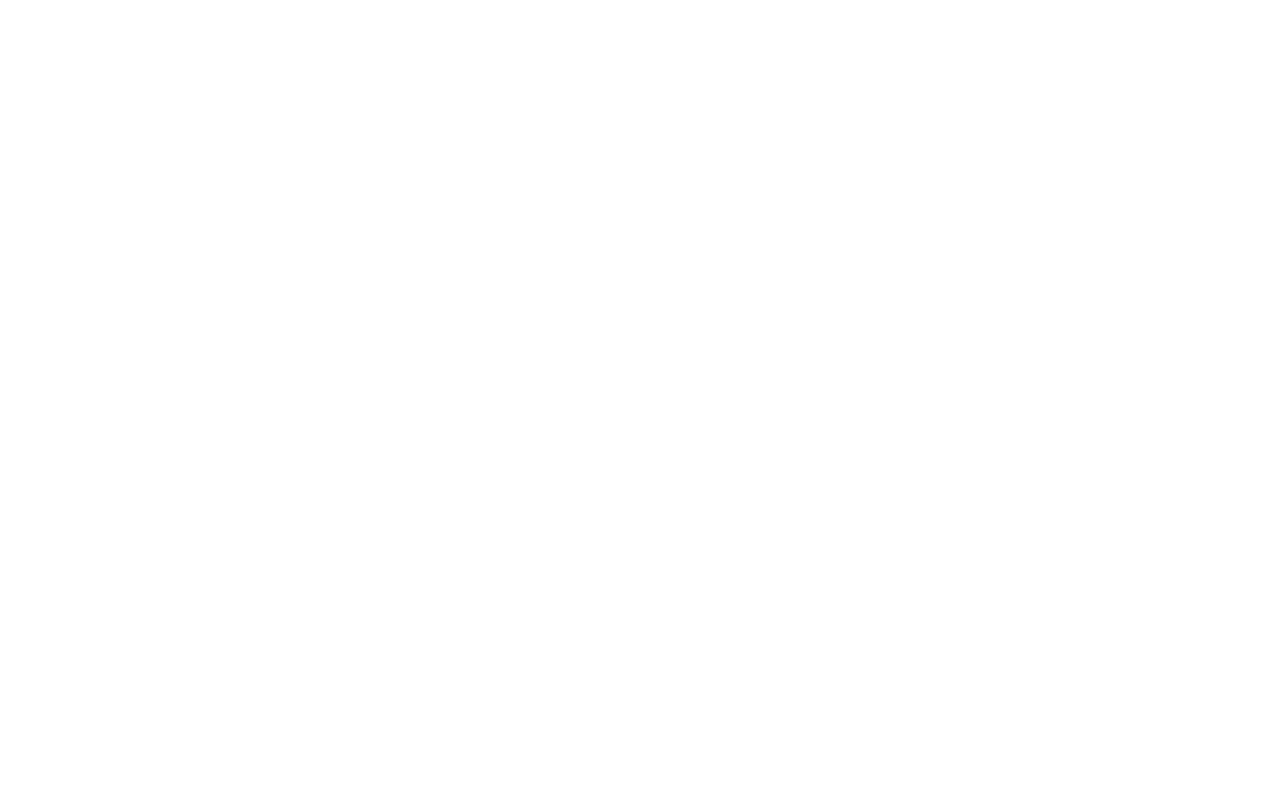
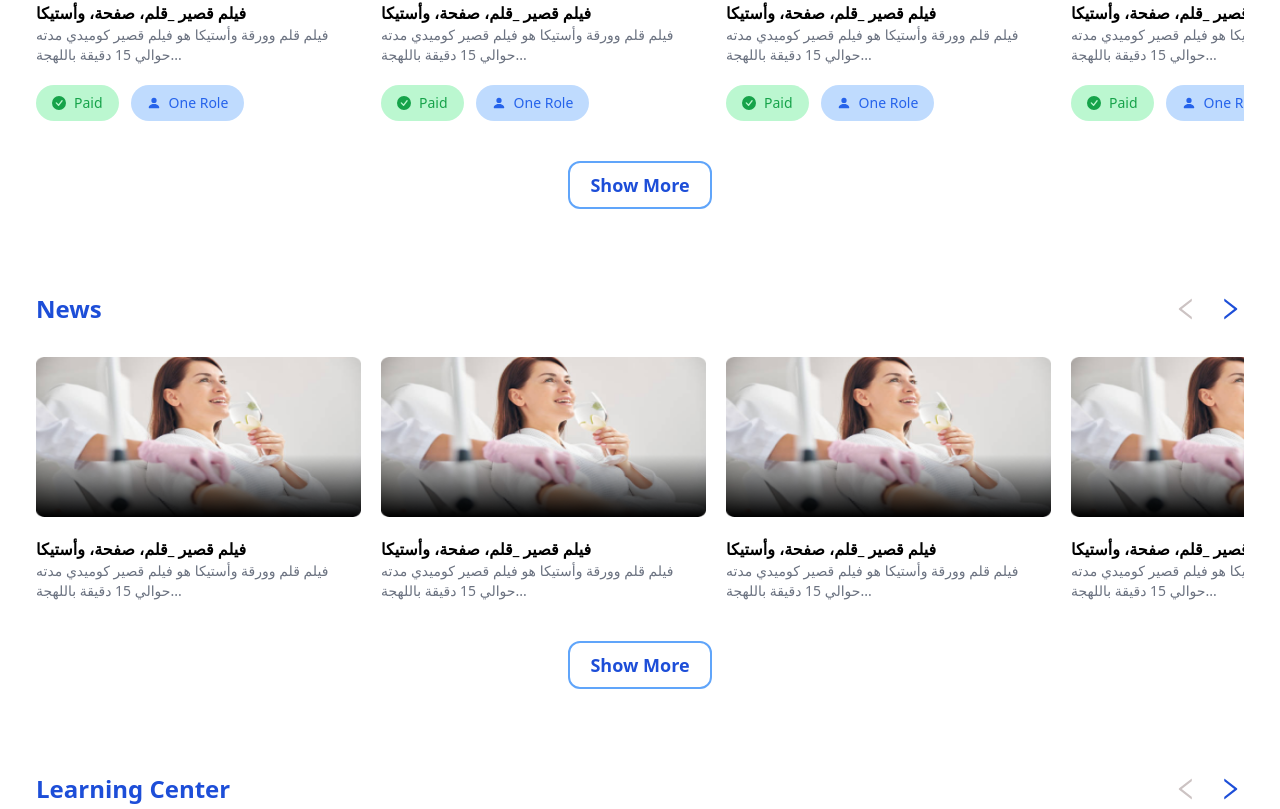
Before and after one commit to MahmoudZaqoutt/casting-arabia, a Next.js app: page / in a window 1280 px wide. Shown: the part 891-1700 px from the top of the page. Before the commit the page ends 800 px from the top, so only its background shows below. Built offline with nearby package versions, Linux system fonts and the light colour scheme.

Commit message:
tset  pages

```diff
--- a/src/components/SlidesOfSections/SlidesOfSections.tsx
+++ b/src/components/SlidesOfSections/SlidesOfSections.tsx
@@ -1,197 +1,197 @@
-// import React from "react";
-// import { Navigation } from "swiper/modules";
-// import Card from "../Shared/Card/Card";
-// import { Swiper, SwiperSlide } from "swiper/react";
-// import Container from "../Shared/Container/Container";
-// import { useState } from "react";
-// import { AiOutlineLeft, AiOutlineRight } from "react-icons/ai";
-// import Link from "next/link";
-// import { IPropsSlide } from "@/interfaces/props/IPropsSlide";
-// import SimpleDialogDemo from "../SimpleDialogDemo/SimpleDialogDemo";
+import React from "react";
+import { Navigation } from "swiper/modules";
+import Card from "../Shared/Card/Card";
+import { Swiper, SwiperSlide } from "swiper/react";
+import Container from "../Shared/Container/Container";
+import { useState } from "react";
+import { AiOutlineLeft, AiOutlineRight } from "react-icons/ai";
+import Link from "next/link";
+import { IPropsSlide } from "@/interfaces/props/IPropsSlide";
+import SimpleDialogDemo from "../SimpleDialogDemo/SimpleDialogDemo";
 
-// const SlidesOfSections = (props: IPropsSlide) => {
-//   const [isBeginning, setIsBeginning] = useState(true);
-//   const [isEnd, setIsEnd] = useState(false);
+const SlidesOfSections = (props: IPropsSlide) => {
+  const [isBeginning, setIsBeginning] = useState(true);
+  const [isEnd, setIsEnd] = useState(false);
 
-//   const handleChange = (swiper: any) => {
-//     setIsBeginning(swiper.isBeginning);
-//     setIsEnd(swiper.isEnd);
-//   };
-//   return (
-//     <Container>
-//       <div className="bg-white p-5 mt-5 rounded-3xl" id={props.id}>
-//         <div className="flex justify-between  items-center mt-[24px] mb-[24px]">
-//           <p className="text-2xl font-semibold text-blue-700">{props.title}</p>
+  const handleChange = (swiper: any) => {
+    setIsBeginning(swiper.isBeginning);
+    setIsEnd(swiper.isEnd);
+  };
+  return (
+    <Container>
+      <div className="bg-white p-5 mt-5 rounded-3xl" id={props.id}>
+        <div className="flex justify-between  items-center mt-[24px] mb-[24px]">
+          <p className="text-2xl font-semibold text-blue-700">{props.title}</p>
 
-//           <div className="flex items-center gap-4">
-//             {isBeginning ? (
-//               <button
-//                 title="'"
-//                 className={`prev${props.id} hidden md:block text-[#ccc3c3] cursor-not-allowed `}
-//               >
-//                 <AiOutlineLeft className="w-7 h-7" />
-//               </button>
-//             ) : (
-//               <button
-//                 title="s"
-//                 className={`next${props.id} hidden md:block text-blue-700`}
-//               >
-//                 <AiOutlineLeft className="w-7 h-7" />
-//               </button>
-//             )}
+          <div className="flex items-center gap-4">
+            {isBeginning ? (
+              <button
+                title="'"
+                className={`prev${props.id} hidden md:block text-[#ccc3c3] cursor-not-allowed `}
+              >
+                <AiOutlineLeft className="w-7 h-7" />
+              </button>
+            ) : (
+              <button
+                title="s"
+                className={`next${props.id} hidden md:block text-blue-700`}
+              >
+                <AiOutlineLeft className="w-7 h-7" />
+              </button>
+            )}
 
-//             {isEnd ? (
-//               <button
-//                 title="s"
-//                 className={`next${props.id} hidden md:block text-[#ccc3c3] cursor-not-allowed`}
-//               >
-//                 <AiOutlineRight className="w-7 h-7" />
-//               </button>
-//             ) : (
-//               <button
-//                 title="s"
-//                 className={`next${props.id} hidden md:block text-blue-700`}
-//               >
-//                 {" "}
-//                 <AiOutlineRight className="w-7 h-7" />
-//               </button>
-//             )}
-//           </div>
-//         </div>
-//         <Swiper
-//           onSlideChange={handleChange}
-//           scrollbar={{ draggable: true }}
-//           navigation={{
-//             nextEl: `.next${props.id}`,
-//             prevEl: `.prev${props.id}`,
-//             enabled: true,
-//           }}
-//           modules={[Navigation]}
-//           slidesPerView={4}
-//           slidesPerGroup={1}
-//           spaceBetween={30}
-//           breakpoints={{
-//             100: {
-//               slidesPerView: 1,
-//               slidesPerGroup: 1,
-//             },
-//             430: {
-//               slidesPerView: 2,
-//               slidesPerGroup: 1,
-//               spaceBetween: 20,
-//             },
-//             537: {
-//               slidesPerView: 2,
-//               slidesPerGroup: 1,
-//               spaceBetween: 20,
-//             },
-//             760: {
-//               slidesPerView: 2,
-//               slidesPerGroup: 1,
-//               spaceBetween: 20,
-//             },
-//             850: {
-//               slidesPerView: 3,
-//               slidesPerGroup: 1,
-//               spaceBetween: 10,
-//             },
-//             1250: {
-//               slidesPerView: 4,
-//               slidesPerGroup: 1,
-//               spaceBetween: 20,
-//             },
-//           }}
-//         >
-//           <SwiperSlide className="!w-[20.313rem] ">
-//             <Card
-//               className="w-[20.313rem]  max-h-[20.875rem] md:hover:scale-105 my-2 ease-in-out duration-150 "
-//               Icon={props.Icon}
-//               paid={props.paid}
-//               title="فيلم قصير _قلم، صفحة، وأستيكا"
-//               subTitle="فيلم قلم وورقة وأستيكا هو فيلم قصير كوميدي مدته حوالي 15 دقيقة باللهجة..."
-//             />
-//           </SwiperSlide>
-//           <SwiperSlide className="!w-[20.313rem] ">
-//             <Card
-//               className="w-[20.313rem]  max-h-[20.875rem] md:hover:scale-105 my-2 ease-in-out duration-150 "
-//               Icon={props.Icon}
-//               paid={props.paid}
-//               title="فيلم قصير _قلم، صفحة، وأستيكا"
-//               subTitle="فيلم قلم وورقة وأستيكا هو فيلم قصير كوميدي مدته حوالي 15 دقيقة باللهجة..."
-//             />
-//           </SwiperSlide>
-//           <SwiperSlide className="!w-[20.313rem] ">
-//             <Card
-//               className="w-[20.313rem]  max-h-[20.875rem] md:hover:scale-105 my-2 ease-in-out duration-150 "
-//               Icon={props.Icon}
-//               paid={props.paid}
-//               title="فيلم قصير _قلم، صفحة، وأستيكا"
-//               subTitle="فيلم قلم وورقة وأستيكا هو فيلم قصير كوميدي مدته حوالي 15 دقيقة باللهجة..."
-//             />
-//           </SwiperSlide>
-//           <SwiperSlide className="!w-[20.313rem] ">
-//             <Card
-//               className="w-[20.313rem]  max-h-[20.875rem] md:hover:scale-105 my-2 ease-in-out duration-150 "
-//               Icon={props.Icon}
-//               paid={props.paid}
-//               title="فيلم قصير _قلم، صفحة، وأستيكا"
-//               subTitle="فيلم قلم وورقة وأستيكا هو فيلم قصير كوميدي مدته حوالي 15 دقيقة باللهجة..."
-//             />
-//           </SwiperSlide>
-//           <SwiperSlide className="!w-[20.313rem] ">
-//             <Card
-//               className="w-[20.313rem]  max-h-[20.875rem] md:hover:scale-105 my-2 ease-in-out duration-150 "
-//               Icon={props.Icon}
-//               paid={props.paid}
-//               title="فيلم قصير _قلم، صفحة، وأستيكا"
-//               subTitle="فيلم قلم وورقة وأستيكا هو فيلم قصير كوميدي مدته حوالي 15 دقيقة باللهجة..."
-//             />
-//           </SwiperSlide>
-//           <SwiperSlide className="!w-[20.313rem] ">
-//             <Card
-//               className="w-[20.313rem]  max-h-[20.875rem] md:hover:scale-105 my-2 ease-in-out duration-150 "
-//               Icon={props.Icon}
-//               paid={props.paid}
-//               title="فيلم قصير _قلم، صفحة، وأستيكا"
-//               subTitle="فيلم قلم وورقة وأستيكا هو فيلم قصير كوميدي مدته حوالي 15 دقيقة باللهجة..."
-//             />
-//           </SwiperSlide>
-//           <SwiperSlide className="!w-[20.313rem] ">
-//             <Card
-//               className="w-[20.313rem]  max-h-[20.875rem] md:hover:scale-105 my-2 ease-in-out duration-150 "
-//               Icon={props.Icon}
-//               paid={props.paid}
-//               title="فيلم قصير _قلم، صفحة، وأستيكا"
-//               subTitle="فيلم قلم وورقة وأستيكا هو فيلم قصير كوميدي مدته حوالي 15 دقيقة باللهجة..."
-//             />
-//           </SwiperSlide>
-//           <SwiperSlide className="!w-[20.313rem] ">
-//             <Card
-//               className="w-[20.313rem]  max-h-[20.875rem] md:hover:scale-105 my-2 ease-in-out duration-150 "
-//               Icon={props.Icon}
-//               paid={props.paid}
-//               title="فيلم قصير _قلم، صفحة، وأستيكا"
-//               subTitle="فيلم قلم وورقة وأستيكا هو فيلم قصير كوميدي مدته حوالي 15 دقيقة باللهجة..."
-//             />
-//           </SwiperSlide>
-//         </Swiper>
-//         <div className="text-center">
-//           {props.buttonContent ? (
-//             <SimpleDialogDemo
-//               content={props.buttonContent}
-//               className="text-lg !text-center font-semibold text-blue-700 border-blue-400 border-2 px-5 py-2 inline-block rounded-xl hover:bg-blue-100 duration-150 mt-8"
-//             />
-//           ) : (
-//             <Link href={`/${props.href}`}>
-//               <p className="text-lg !text-center font-semibold text-blue-700 border-blue-400 border-2 px-5 py-2 inline-block rounded-xl hover:bg-blue-100 duration-150 mt-8">
-//                 Show More
-//               </p>
-//             </Link>
-//           )}
-//         </div>
-//       </div>
-//     </Container>
-//   );
-// };
+            {isEnd ? (
+              <button
+                title="s"
+                className={`next${props.id} hidden md:block text-[#ccc3c3] cursor-not-allowed`}
+              >
+                <AiOutlineRight className="w-7 h-7" />
+              </button>
+            ) : (
+              <button
+                title="s"
+                className={`next${props.id} hidden md:block text-blue-700`}
+              >
+                {" "}
+                <AiOutlineRight className="w-7 h-7" />
+              </button>
+            )}
+          </div>
+        </div>
+        <Swiper
+          onSlideChange={handleChange}
+          scrollbar={{ draggable: true }}
+          navigation={{
+            nextEl: `.next${props.id}`,
+            prevEl: `.prev${props.id}`,
+            enabled: true,
+          }}
+          modules={[Navigation]}
+          slidesPerView={4}
+          slidesPerGroup={1}
+          spaceBetween={30}
+          breakpoints={{
+            100: {
+              slidesPerView: 1,
+              slidesPerGroup: 1,
+            },
+            430: {
+              slidesPerView: 2,
+              slidesPerGroup: 1,
+              spaceBetween: 20,
+            },
+            537: {
+              slidesPerView: 2,
+              slidesPerGroup: 1,
+              spaceBetween: 20,
+            },
+            760: {
+              slidesPerView: 2,
+              slidesPerGroup: 1,
+              spaceBetween: 20,
+            },
+            850: {
+              slidesPerView: 3,
+              slidesPerGroup: 1,
+              spaceBetween: 10,
+            },
+            1250: {
+              slidesPerView: 4,
+              slidesPerGroup: 1,
+              spaceBetween: 20,
+            },
+          }}
+        >
+          <SwiperSlide className="!w-[20.313rem] ">
+            <Card
+              className="w-[20.313rem]  max-h-[20.875rem] md:hover:scale-105 my-2 ease-in-out duration-150 "
+              Icon={props.Icon}
+              paid={props.paid}
+              title="فيلم قصير _قلم، صفحة، وأستيكا"
+              subTitle="فيلم قلم وورقة وأستيكا هو فيلم قصير كوميدي مدته حوالي 15 دقيقة باللهجة..."
+            />
+          </SwiperSlide>
+          <SwiperSlide className="!w-[20.313rem] ">
+            <Card
+              className="w-[20.313rem]  max-h-[20.875rem] md:hover:scale-105 my-2 ease-in-out duration-150 "
+              Icon={props.Icon}
+              paid={props.paid}
+              title="فيلم قصير _قلم، صفحة، وأستيكا"
+              subTitle="فيلم قلم وورقة وأستيكا هو فيلم قصير كوميدي مدته حوالي 15 دقيقة باللهجة..."
+            />
+          </SwiperSlide>
+          <SwiperSlide className="!w-[20.313rem] ">
+            <Card
+              className="w-[20.313rem]  max-h-[20.875rem] md:hover:scale-105 my-2 ease-in-out duration-150 "
+              Icon={props.Icon}
+              paid={props.paid}
+              title="فيلم قصير _قلم، صفحة، وأستيكا"
+              subTitle="فيلم قلم وورقة وأستيكا هو فيلم قصير كوميدي مدته حوالي 15 دقيقة باللهجة..."
+            />
+          </SwiperSlide>
+          <SwiperSlide className="!w-[20.313rem] ">
+            <Card
+              className="w-[20.313rem]  max-h-[20.875rem] md:hover:scale-105 my-2 ease-in-out duration-150 "
+              Icon={props.Icon}
+              paid={props.paid}
+              title="فيلم قصير _قلم، صفحة، وأستيكا"
+              subTitle="فيلم قلم وورقة وأستيكا هو فيلم قصير كوميدي مدته حوالي 15 دقيقة باللهجة..."
+            />
+          </SwiperSlide>
+          <SwiperSlide className="!w-[20.313rem] ">
+            <Card
+              className="w-[20.313rem]  max-h-[20.875rem] md:hover:scale-105 my-2 ease-in-out duration-150 "
+              Icon={props.Icon}
+              paid={props.paid}
+              title="فيلم قصير _قلم، صفحة، وأستيكا"
+              subTitle="فيلم قلم وورقة وأستيكا هو فيلم قصير كوميدي مدته حوالي 15 دقيقة باللهجة..."
+            />
+          </SwiperSlide>
+          <SwiperSlide className="!w-[20.313rem] ">
+            <Card
+              className="w-[20.313rem]  max-h-[20.875rem] md:hover:scale-105 my-2 ease-in-out duration-150 "
+              Icon={props.Icon}
+              paid={props.paid}
+              title="فيلم قصير _قلم، صفحة، وأستيكا"
+              subTitle="فيلم قلم وورقة وأستيكا هو فيلم قصير كوميدي مدته حوالي 15 دقيقة باللهجة..."
+            />
+          </SwiperSlide>
+          <SwiperSlide className="!w-[20.313rem] ">
+            <Card
+              className="w-[20.313rem]  max-h-[20.875rem] md:hover:scale-105 my-2 ease-in-out duration-150 "
+              Icon={props.Icon}
+              paid={props.paid}
+              title="فيلم قصير _قلم، صفحة، وأستيكا"
+              subTitle="فيلم قلم وورقة وأستيكا هو فيلم قصير كوميدي مدته حوالي 15 دقيقة باللهجة..."
+            />
+          </SwiperSlide>
+          <SwiperSlide className="!w-[20.313rem] ">
+            <Card
+              className="w-[20.313rem]  max-h-[20.875rem] md:hover:scale-105 my-2 ease-in-out duration-150 "
+              Icon={props.Icon}
+              paid={props.paid}
+              title="فيلم قصير _قلم، صفحة، وأستيكا"
+              subTitle="فيلم قلم وورقة وأستيكا هو فيلم قصير كوميدي مدته حوالي 15 دقيقة باللهجة..."
+            />
+          </SwiperSlide>
+        </Swiper>
+        <div className="text-center">
+          {props.buttonContent ? (
+            <SimpleDialogDemo
+              content={props.buttonContent}
+              className="text-lg !text-center font-semibold text-blue-700 border-blue-400 border-2 px-5 py-2 inline-block rounded-xl hover:bg-blue-100 duration-150 mt-8"
+            />
+          ) : (
+            <Link href={`/${props.href}`}>
+              <p className="text-lg !text-center font-semibold text-blue-700 border-blue-400 border-2 px-5 py-2 inline-block rounded-xl hover:bg-blue-100 duration-150 mt-8">
+                Show More
+              </p>
+            </Link>
+          )}
+        </div>
+      </div>
+    </Container>
+  );
+};
 
-// export default SlidesOfSections;
+export default SlidesOfSections;
--- a/src/pages/index.tsx
+++ b/src/pages/index.tsx
@@ -1,3 +1,30 @@
-export default function Home() {
-  return <h1 className="">hello</h1>;
-}
+import React from "react";
+import "swiper/css";
+import "swiper/css/pagination";
+
+import SlidesOfSections from "@/components/SlidesOfSections/SlidesOfSections";
+import WhoAreYouSection from "@/components/WhoAreYou/WhoAreYouSection/WhoAreYouSection";
+const index = () => {
+  return (
+    <>
+      <WhoAreYouSection />
+      <div>
+        <SlidesOfSections
+          title="Opportunities"
+          id={"Opportunities"}
+          paid="p"
+          Icon="i"
+          buttonContent="Show More"
+        />
+        <SlidesOfSections title="News" id={"News"} href="News" />
+        <SlidesOfSections
+          title="Learning Center"
+          id={"LearningCenter"}
+          href="LearningCenter"
+        />
+      </div>
+    </>
+  );
+};
+
+export default index;
```
